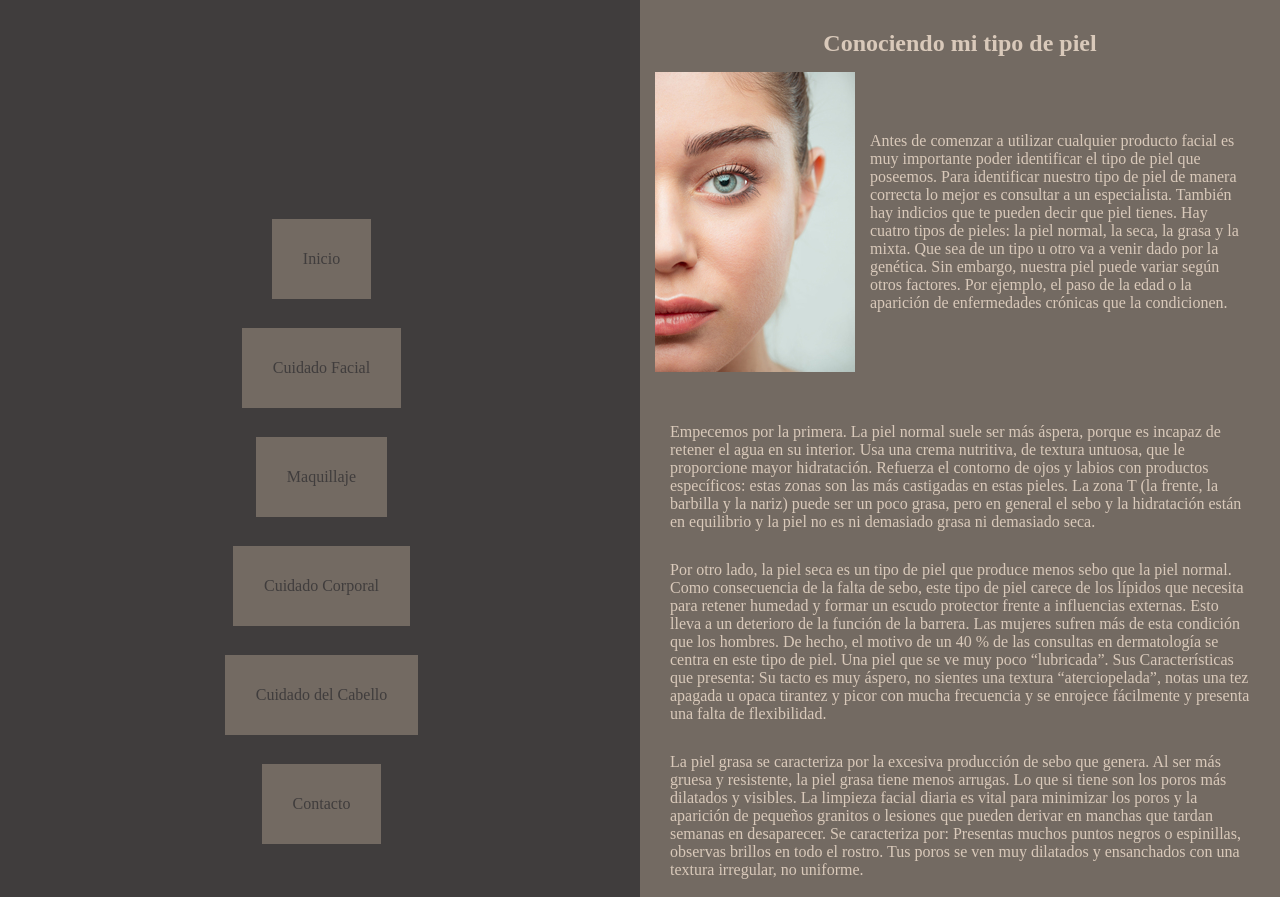
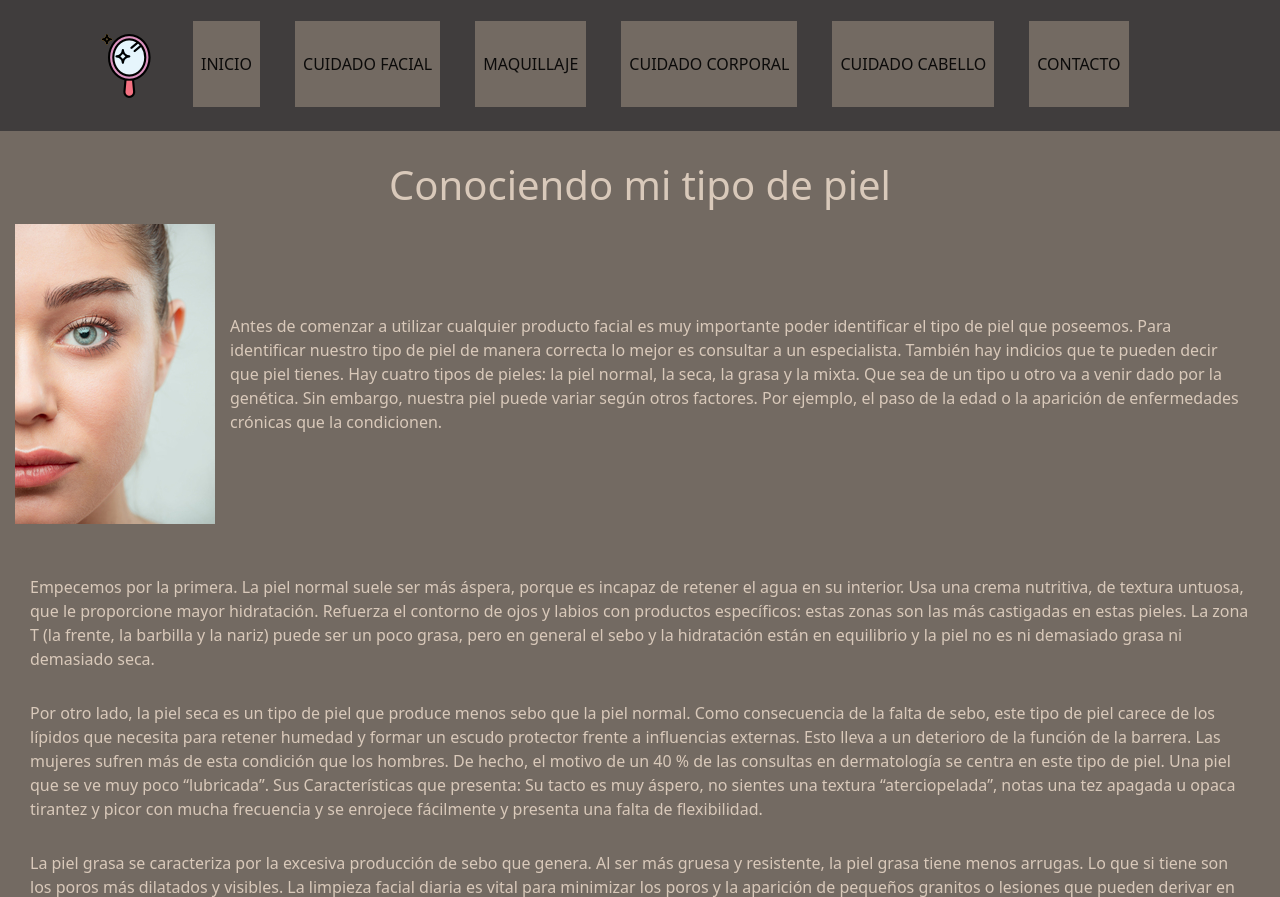
Before and after one commit to BrianLivinton/beautyCalendar, a plain HTML site: page secciones/cuidadofacial.html in a window 1280 px wide. Shown: the top 897 px of the page. Drawn offline with nearby package versions, Linux system fonts and the light colour scheme.

Commit message:
bootstrap añadido

```diff
--- a/css/cuidadofacial.css
+++ b/css/cuidadofacial.css
@@ -80,7 +80,6 @@ img.redes {
   body.grid {
     display: grid;
     align-items: center;
-  justify-items: center;
     grid-template-areas:
       "nav"
       "titulo"
@@ -91,7 +90,6 @@ body.grid {
       "pielMixta"
       "publicidad"
       "pie";
-
   }
   .barraNavegacion{
     grid-area: nav;
@@ -112,8 +110,7 @@ footer{
   @media(min-width:680px){
 
     .grid{
-    display: grid;
-    grid-template-columns: 50% 50%;
+
       grid-template-areas:
         "nav nav  "
         "titulo titulo "
--- a/css/index.css
+++ b/css/index.css
@@ -72,6 +72,7 @@ picture{
     flex-direction: column;
     flex-wrap: nowrap;
     align-items: center;
+    background-color: #403D3D;
 }
 
 .barraNavegacion ul li a{
--- a/secciones/cuidadofacial.html
+++ b/secciones/cuidadofacial.html
@@ -9,23 +9,48 @@
     <link rel="preconnect" href="https://fonts.googleapis.com">
     <link rel="preconnect" href="https://fonts.gstatic.com" crossorigin>
     <link href="https://fonts.googleapis.com/css2?family=Concert+One&display=swap" rel="stylesheet">
+    <link href="https://cdn.jsdelivr.net/npm/bootstrap@5.0.2/dist/css/bootstrap.min.css" rel="stylesheet" integrity="sha384-EVSTQN3/azprG1Anm3QDgpJLIm9Nao0Yz1ztcQTwFspd3yD65VohhpuuCOmLASjC" crossorigin="anonymous">
     <link rel="stylesheet" href="../css/cuidadofacial.css">
     <link rel="icon" href="../img/icono index.png">
 </head>
  <body class="grid">
-  <header> <!--comienzo barra de navegacion-->
-    <div>
-      <nav class="barraNavegacion">
-        <ul>
-          <li><a href="../index.html">Inicio</a></li>
-          <li><a href="./cuidadofacial.html">Cuidado Facial</a></li>
-          <li> <a href="./maquillaje.html">Maquillaje</a></li>
-          <li><a href="./cuidadocorporal.html">Cuidado Corporal</a></li>
-          <li> <a href="./cuidadocabello.html">Cuidado del Cabello</a> </li>
-          <li><a href="./contacto.html">Contacto</a> </li>
-      </ul>
-      </nav>
-    </div>
+  <header>
+   <div class="container">
+    <nav class="navbar navbar-expand-lg navbar-light barraNavegacion">
+      <div class="container-fluid">
+        <a class="navbar-brand" href="">
+          <img src="../img/icono index.png" alt="">
+        </a>
+        <button class="navbar-toggler" type="button" data-bs-toggle="collapse" data-bs-target="#navbarNav" aria-controls="navbarNav" aria-expanded="false" aria-label="Toggle navigation">
+          <span class="navbar-toggler-icon"></span>
+        </button>
+        <div class="collapse navbar-collapse" id="navbarNav">
+          <ul class="navbar-nav">
+
+              <li class="nav-item">
+                <a class="nav-link active" href="../index.html">INICIO</a>
+              </li>
+            <li class="nav-item">
+              <a class="nav-link active" href="../secciones/cuidadofacial.html">CUIDADO FACIAL</a>
+            </li>
+            <li class="nav-item">
+              <a class="nav-link active" aria-current="page" href="../secciones/maquillaje.html">MAQUILLAJE</a>
+             </li>
+            <li class="nav-item">
+              <a class="nav-link active" href="../secciones/cuidadocorporal.html">CUIDADO CORPORAL</a>
+            </li>
+            <li class="nav-item">
+              <a class="nav-link active" href="../secciones/cuidadocabello.html">CUIDADO CABELLO</a>
+            </li>
+            <li class="nav-item">
+              <a class="nav-link active" href="../secciones/contacto.html">CONTACTO</a>
+            </li>
+          </ul>
+        </div>
+      </div>
+    </nav>
+
+   </div>
   </header> <!--fin barra de navegacion-->
   <main>
     <article> <!--comienzo articul principal-->
@@ -64,5 +89,7 @@
         <a href="https://web.whatsapp.com/"><img class="redes" src="../img/wht 32x32.png" alt="logo whatsapp"></a>
       </nav>
   </footer>
+  <script src="https://cdn.jsdelivr.net/npm/bootstrap@5.0.2/dist/js/bootstrap.bundle.min.js" integrity="sha384-MrcW6ZMFYlzcLA8Nl+NtUVF0sA7MsXsP1UyJoMp4YLEuNSfAP+JcXn/tWtIaxVXM" crossorigin="anonymous"></script>
+
  </body>
 </html>
```
Also changed, not shown: index.html (+42 -15 lines), secciones/contacto.html (indentation only). Lines whose indentation alone changed are shown as unchanged.
